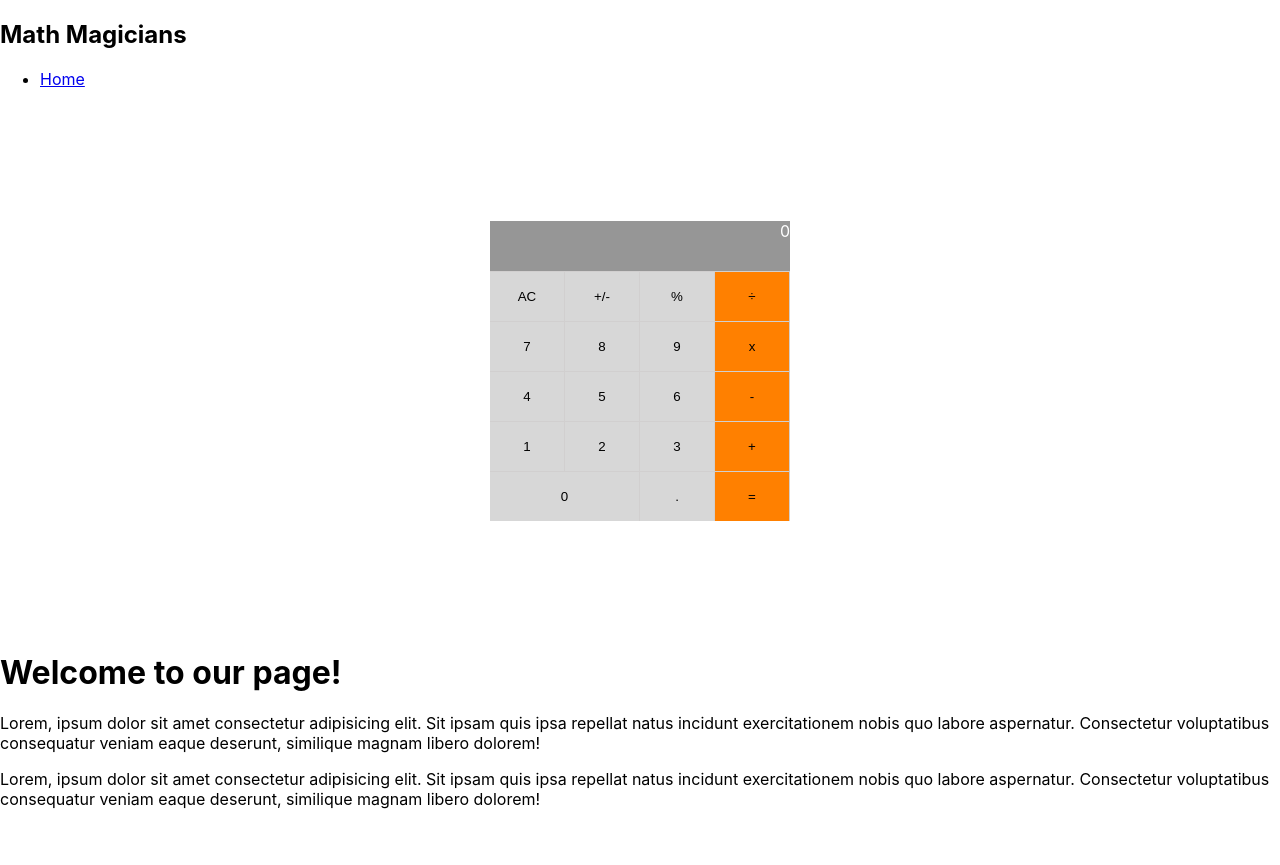
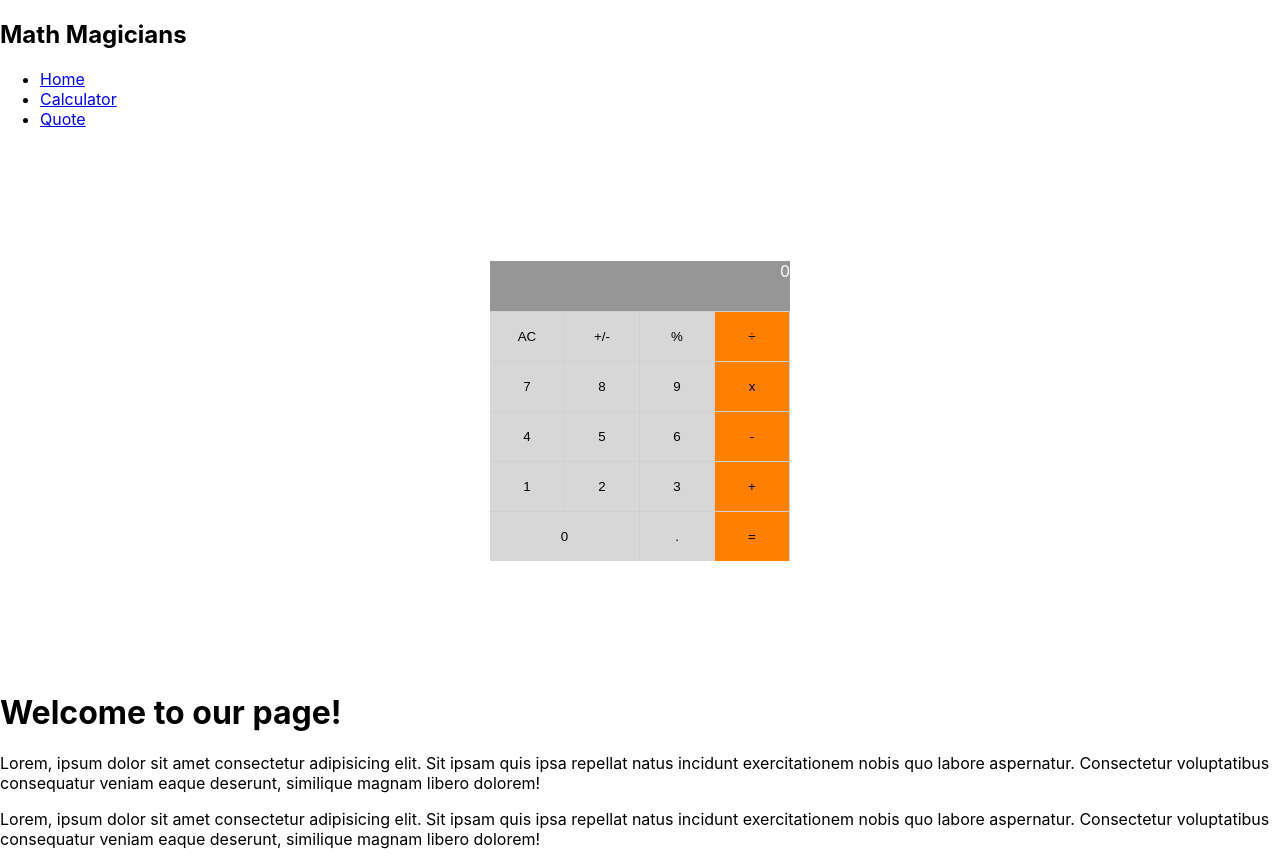
Before and after one commit to tsheporamantso/math-magicians, a React (Create React App) app: page / in a window 1280 px wide. Before the commit the page ends 825 px from the top, so only its background shows below. Built offline with nearby package versions, Linux system fonts and the light colour scheme.

Commit message:
Add nav links for calculator and qoute

```diff
--- a/src/components/Navbar.js
+++ b/src/components/Navbar.js
@@ -11,6 +11,16 @@ function Navigation() {
             Home
           </Link>
         </li>
+        <li>
+          <Link to="container" className="links">
+            Calculator
+          </Link>
+        </li>
+        <li>
+          <Link to="qoute" className="links">
+            Quote
+          </Link>
+        </li>
       </ul>
     </nav>
   );
```
